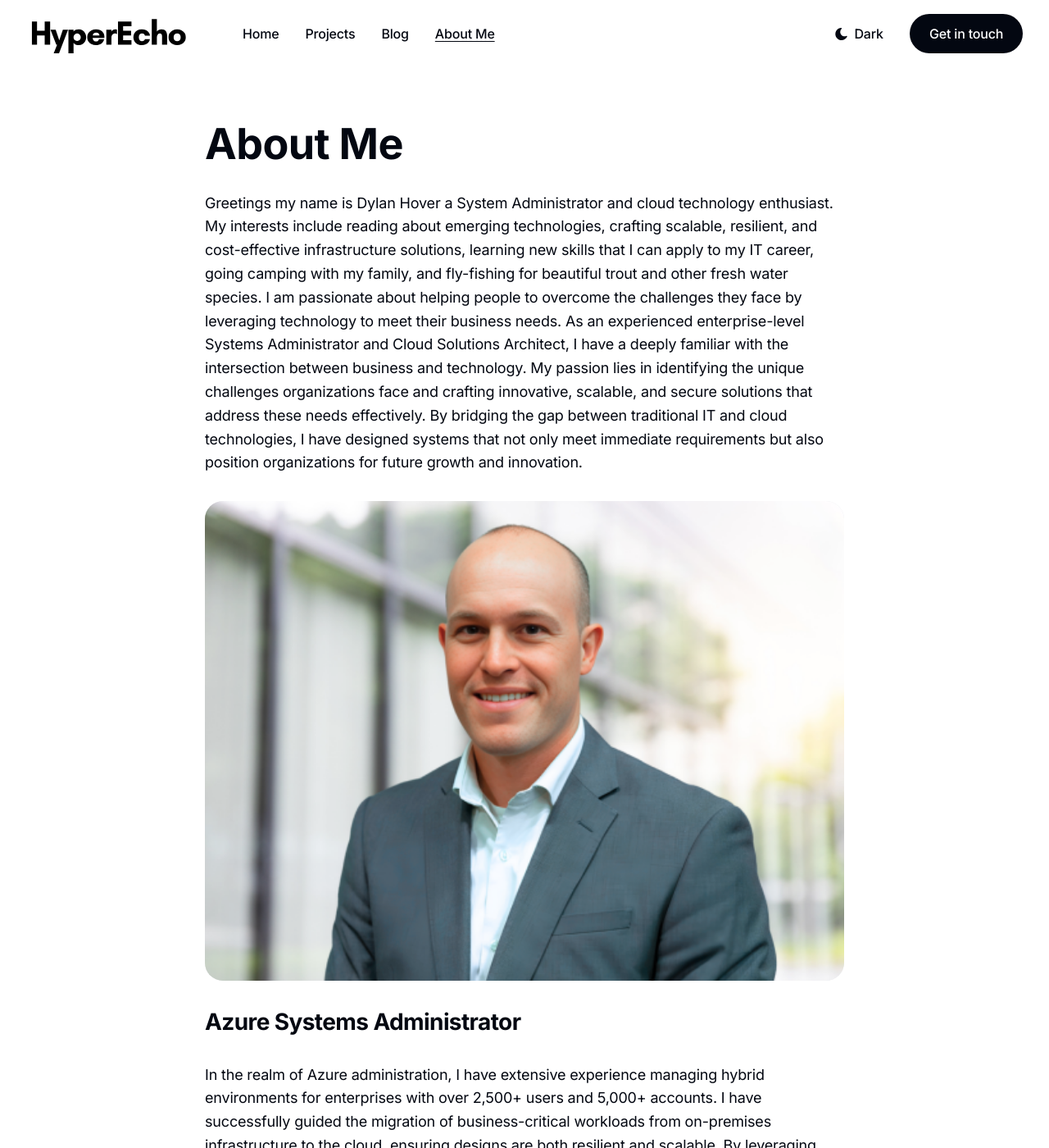
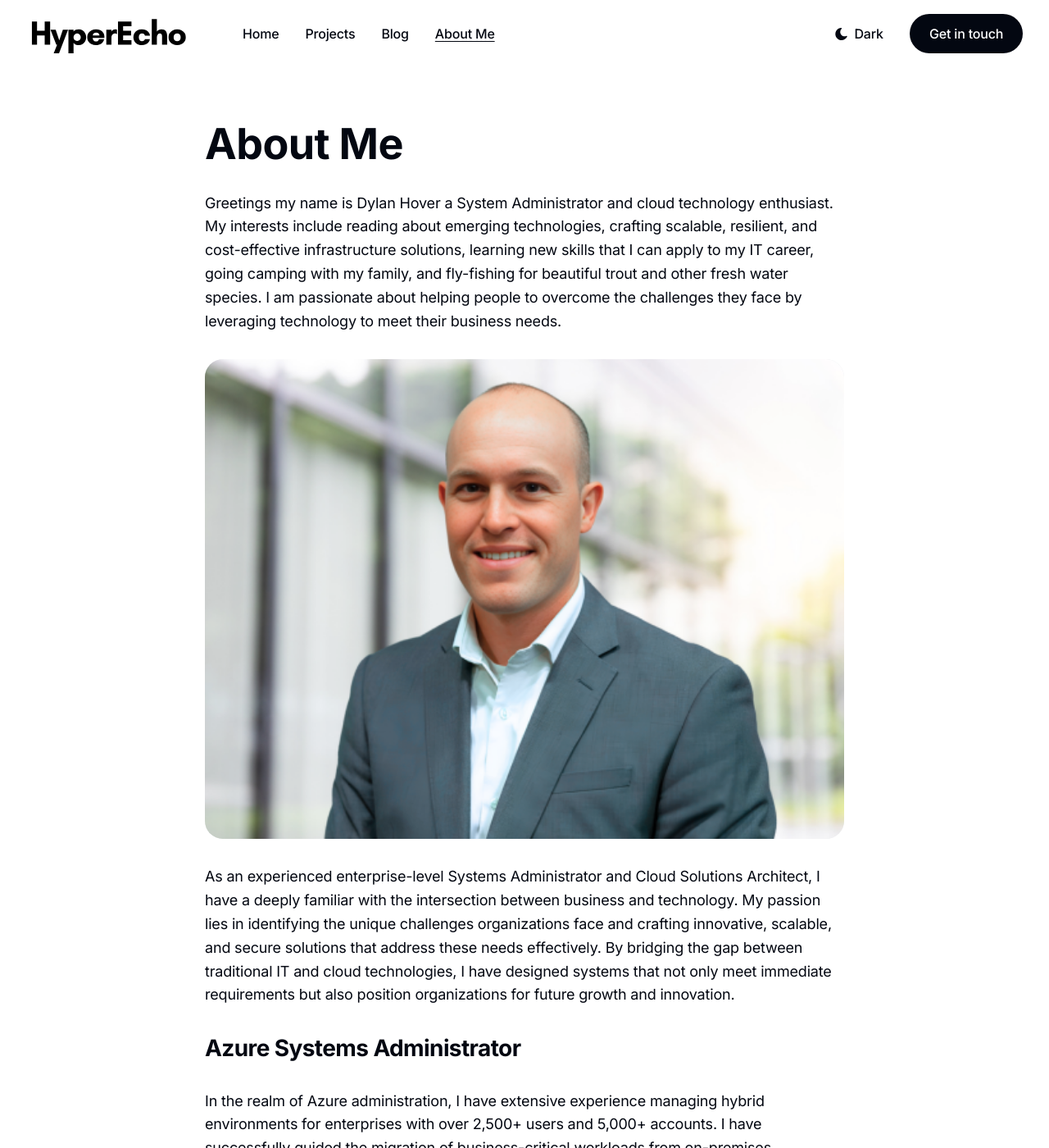
Before and after one commit to DylanHover3/Hyperechocloud-Repo, a Jekyll site: the page built from _pages/about.md, in a window 1280 px wide and 1400 px high. Shown: the whole window at 82% size. Built offline with Jekyll 4.4.1, drawn with Linux system fonts in a browser that asks for light colours.

Commit message:
New Commit

```diff
--- a/_pages/about.md
+++ b/_pages/about.md
@@ -1,10 +1,12 @@
 ---
 layout: page
 title: About Me
-description: Greetings my name is Dylan Hover a System Administrator and cloud technology enthusiast. My interests include reading about emerging technologies, crafting scalable, resilient, and cost-effective infrastructure solutions, learning new skills that I can apply to my IT career, going camping with my family, and fly-fishing for beautiful trout and other fresh water species. I am passionate about helping people to overcome the challenges they face by leveraging technology to meet their business needs. As an experienced enterprise-level Systems Administrator and Cloud Solutions Architect, I have a deeply familiar with the intersection between business and technology. My passion lies in identifying the unique challenges organizations face and crafting innovative, scalable, and secure solutions that address these needs effectively. By bridging the gap between traditional IT and cloud technologies, I have designed systems that not only meet immediate requirements but also position organizations for future growth and innovation.
+description: Greetings my name is Dylan Hover a System Administrator and cloud technology enthusiast. My interests include reading about emerging technologies, crafting scalable, resilient, and cost-effective infrastructure solutions, learning new skills that I can apply to my IT career, going camping with my family, and fly-fishing for beautiful trout and other fresh water species. I am passionate about helping people to overcome the challenges they face by leveraging technology to meet their business needs.
 permalink: /about/
 image: "/images/Dylan-Profile-Pic.png"
 ---
+
+As an experienced enterprise-level Systems Administrator and Cloud Solutions Architect, I have a deeply familiar with the intersection between business and technology. My passion lies in identifying the unique challenges organizations face and crafting innovative, scalable, and secure solutions that address these needs effectively. By bridging the gap between traditional IT and cloud technologies, I have designed systems that not only meet immediate requirements but also position organizations for future growth and innovation.
 
 ## Azure Systems Administrator
 
```
